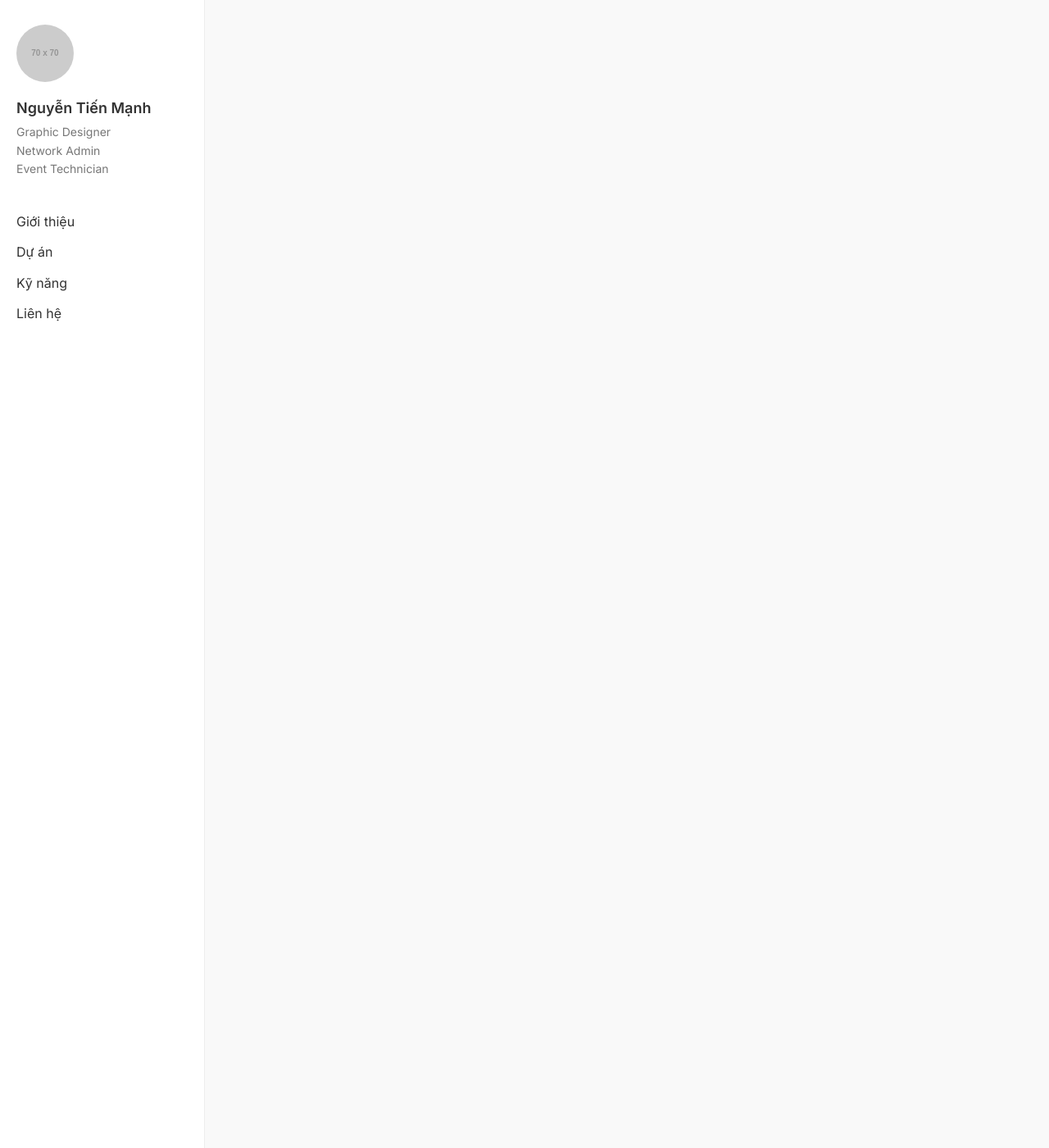
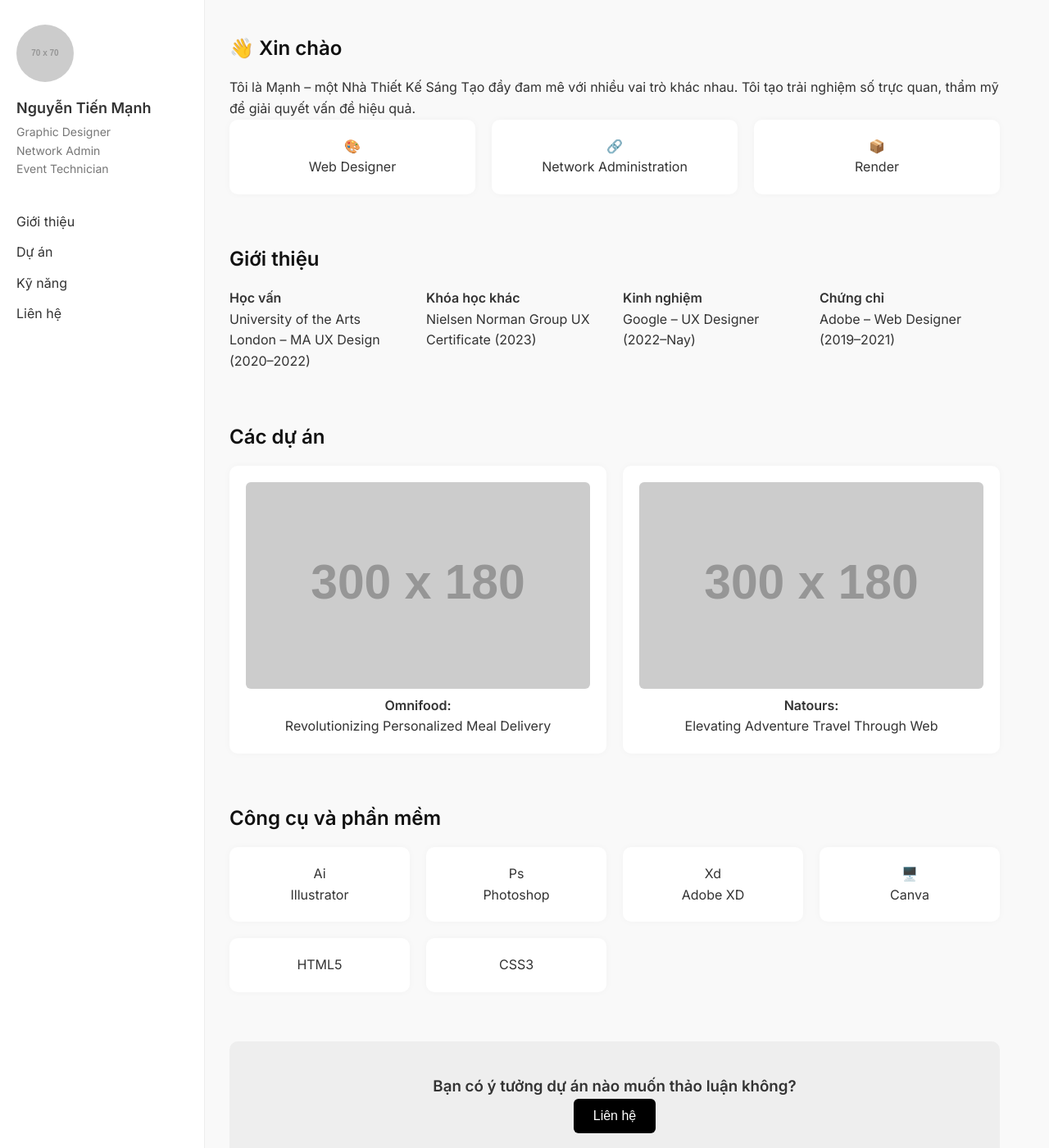
Before and after one commit to tienmanhk7d/tienmanh.github.io, a Jekyll site: the page built from index.md, in a window 1280 px wide and 1400 px high. Shown: the whole window at 82% size. Built offline with Jekyll 4.4.1, drawn with Linux system fonts in a browser that asks for light colours; some of the changed text lies outside the part shown.

Commit message:
Update index.md

```diff
--- a/index.md
+++ b/index.md
@@ -2,3 +2,70 @@
 layout: landing
 title: Portfolio - Nguyễn Tiến Mạnh
 ---
+
+<section>
+  <h2>👋 Xin chào</h2>
+  <p>Tôi là Mạnh – một Nhà Thiết Kế Sáng Tạo đầy đam mê với nhiều vai trò khác nhau. Tôi tạo trải nghiệm số trực quan, thẩm mỹ để giải quyết vấn đề hiệu quả.</p>
+  <div class="roles">
+    <div class="card">🎨 <br /> Web Designer</div>
+    <div class="card">🔗 <br /> Network Administration</div>
+    <div class="card">📦 <br /> Render</div>
+  </div>
+</section>
+
+<section id="about">
+  <h2>Giới thiệu</h2>
+  <div class="roles">
+    <div>
+      <strong>Học vấn</strong><br />
+      University of the Arts London – MA UX Design (2020–2022)
+    </div>
+    <div>
+      <strong>Khóa học khác</strong><br />
+      Nielsen Norman Group UX Certificate (2023)
+    </div>
+    <div>
+      <strong>Kinh nghiệm</strong><br />
+      Google – UX Designer (2022–Nay)
+    </div>
+    <div>
+      <strong>Chứng chỉ</strong><br />
+      Adobe – Web Designer (2019–2021)
+    </div>
+  </div>
+</section>
+
+<section id="projects">
+  <h2>Các dự án</h2>
+  <div class="projects">
+    <div class="card">
+      <img src="https://via.placeholder.com/300x180?text=Omnifood" alt="Omnifood" />
+      <p><strong>Omnifood:</strong><br /> Revolutionizing Personalized Meal Delivery</p>
+    </div>
+    <div class="card">
+      <img src="https://via.placeholder.com/300x180?text=Natours" alt="Natours" />
+      <p><strong>Natours:</strong><br /> Elevating Adventure Travel Through Web</p>
+    </div>
+  </div>
+</section>
+
+<section id="tools">
+  <h2>Công cụ và phần mềm</h2>
+  <div class="tools">
+    <div class="card">Ai<br />Illustrator</div>
+    <div class="card">Ps<br />Photoshop</div>
+    <div class="card">Xd<br />Adobe XD</div>
+    <div class="card">🖥️<br />Canva</div>
+    <div class="card">HTML5</div>
+    <div class="card">CSS3</div>
+  </div>
+</section>
+
+<section id="contact" class="cta">
+  <h3>Bạn có ý tưởng dự án nào muốn thảo luận không?</h3>
+  <button onclick="window.location.href='mailto:you@example.com'">Liên hệ</button>
+</section>
+
+<footer>
+  © Copyright 2025 by NTM
+</footer>
```
